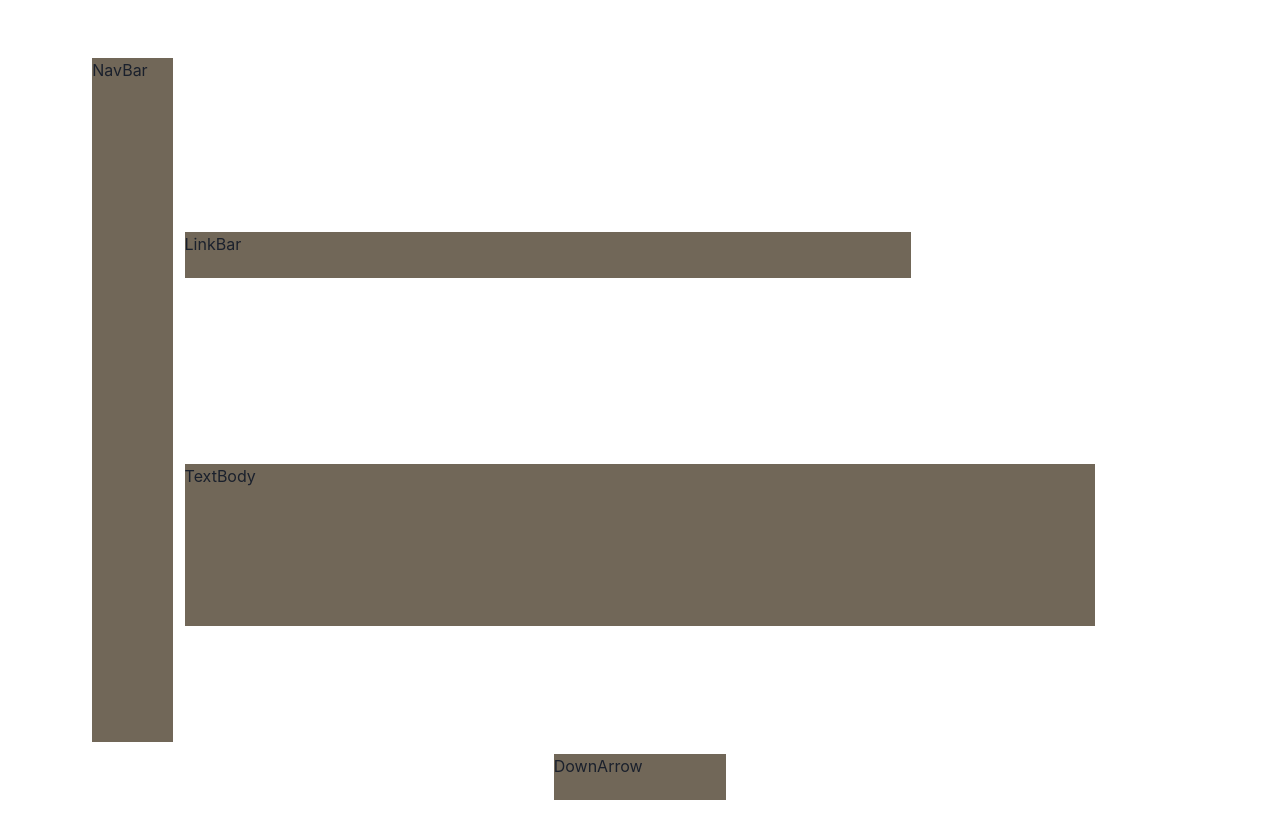
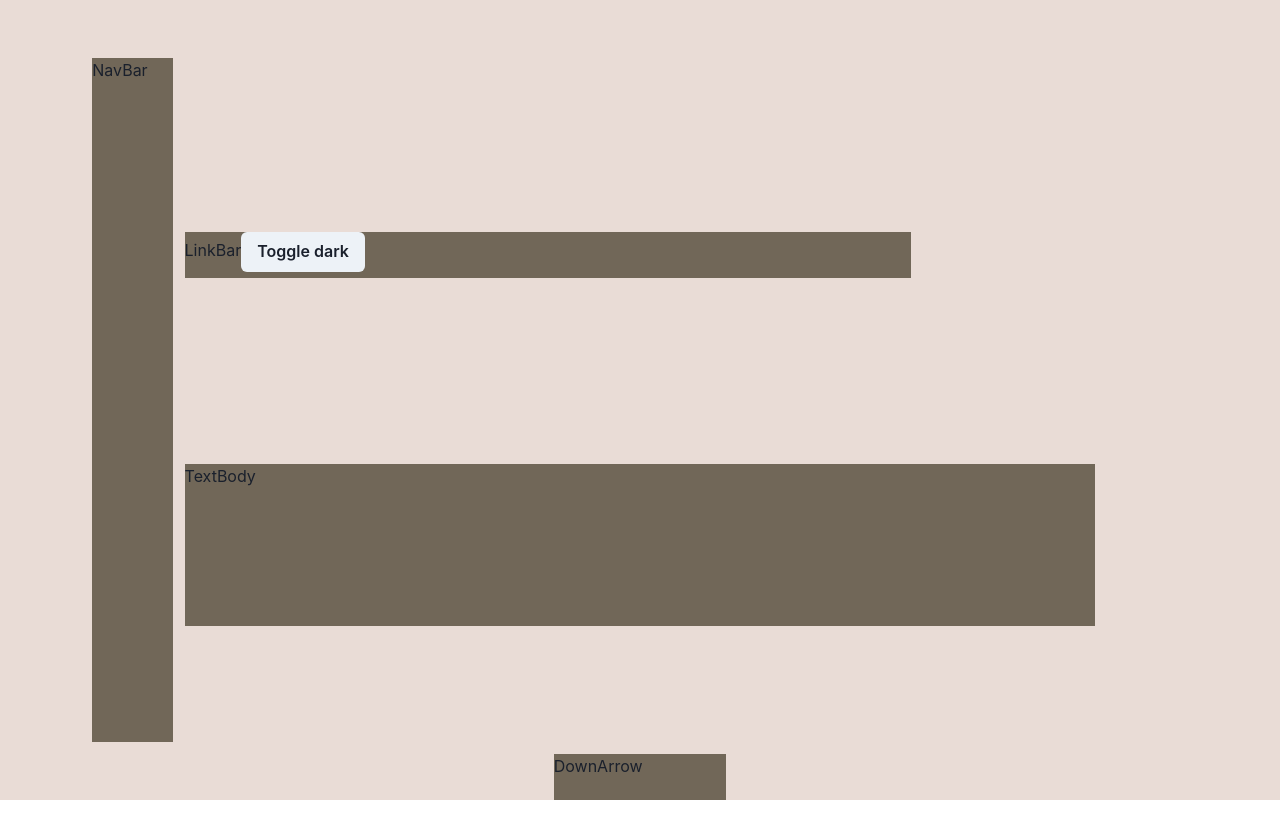
Before and after one commit to Maaz-Selia/my-site, a React (Vite) app: page / in a window 1280 px wide. Shown: the top 838 px of the page. Built offline with nearby package versions, Linux system fonts and the light colour scheme.

Commit message:
Built Light / Dark Mode functionality

```diff
--- a/src/App.tsx
+++ b/src/App.tsx
@@ -1,28 +1,32 @@
-import { Grid, GridItem, useColorModeValue } from "@chakra-ui/react"
+import { Button, Grid, GridItem, useColorMode, useColorModeValue } from "@chakra-ui/react"
 
 function App() {
 
-  //const bg = useColorModeValue('lightBrown', 'darkBrown');
+  const bg = useColorModeValue('lightBrown', 'darkBrown');
+  const altbg = useColorModeValue('darkBrown', 'lightBrown');
+
+  const { colorMode, toggleColorMode } = useColorMode();
 
   return (
     <>
 
     <Grid h='100vh'
-
+          bg={bg}
           templateColumns='repeat(14, 1fr)'
           templateRows='repeat(14, 1fr)'
           gap={3}
     >
-      <GridItem colStart={2} colSpan={1} rowStart={2} rowSpan={12} bg='darkBrown'>
+      <GridItem colStart={2} colSpan={1} rowStart={2} rowSpan={12} bg={altbg}>
         NavBar
       </GridItem>
-      <GridItem colStart={3} colSpan={8} rowStart={5} rowSpan={1} bg='darkBrown'>
+      <GridItem colStart={3} colSpan={8} rowStart={5} rowSpan={1} bg={altbg}>
         LinkBar
+        <Button onClick={toggleColorMode}>Toggle { colorMode === 'light' ? 'dark' : 'light' }</Button>
       </GridItem>
-      <GridItem colStart={3} colSpan={10} rowStart={9} rowSpan={3} bg='darkBrown'>
+      <GridItem colStart={3} colSpan={10} rowStart={9} rowSpan={3} bg={altbg}>
         TextBody
       </GridItem>
-      <GridItem colStart={7} colSpan={2} rowStart={14} rowSpan={1} bg='darkBrown'>
+      <GridItem colStart={7} colSpan={2} rowStart={14} rowSpan={1} bg={altbg}>
         DownArrow
       </GridItem>
     </Grid>
--- a/src/main.tsx
+++ b/src/main.tsx
@@ -1,6 +1,6 @@
 import React from 'react'
 import ReactDOM from 'react-dom/client'
-import { ChakraProvider  } from '@chakra-ui/react'
+import { ChakraProvider, ColorModeScript  } from '@chakra-ui/react'
 import App from './App.tsx'
 import theme from './theme.ts'
 import './index.css'
@@ -9,6 +9,7 @@ import './index.css'
 ReactDOM.createRoot(document.getElementById('root')!).render(
   <React.StrictMode>
     <ChakraProvider theme={theme}>
+      <ColorModeScript initialColorMode={theme.config.initialColorMode} />
       <App  />
     </ChakraProvider>
   </React.StrictMode>,
--- a/src/theme.ts
+++ b/src/theme.ts
@@ -1,6 +1,12 @@
-import { extendTheme } from "@chakra-ui/react";
+import { ThemeConfig, extendTheme } from "@chakra-ui/react";
+
+const config: ThemeConfig = {
+    initialColorMode: 'system',
+    useSystemColorMode: true
+}
 
 const theme = extendTheme({
+    config,
     colors: {
         darkBrown:'#716758',
         lightBrown: '#E9DCD6',
```
